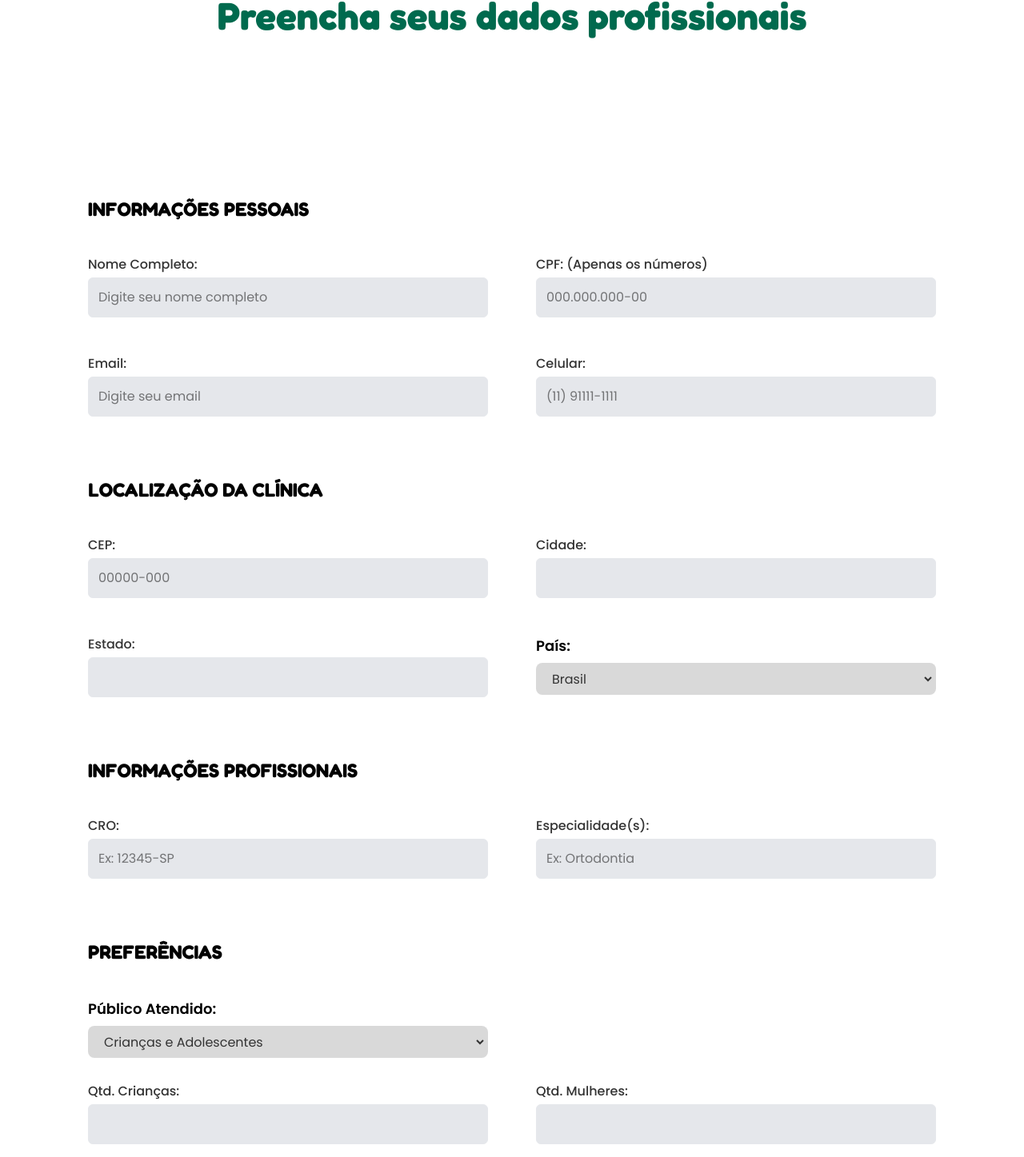
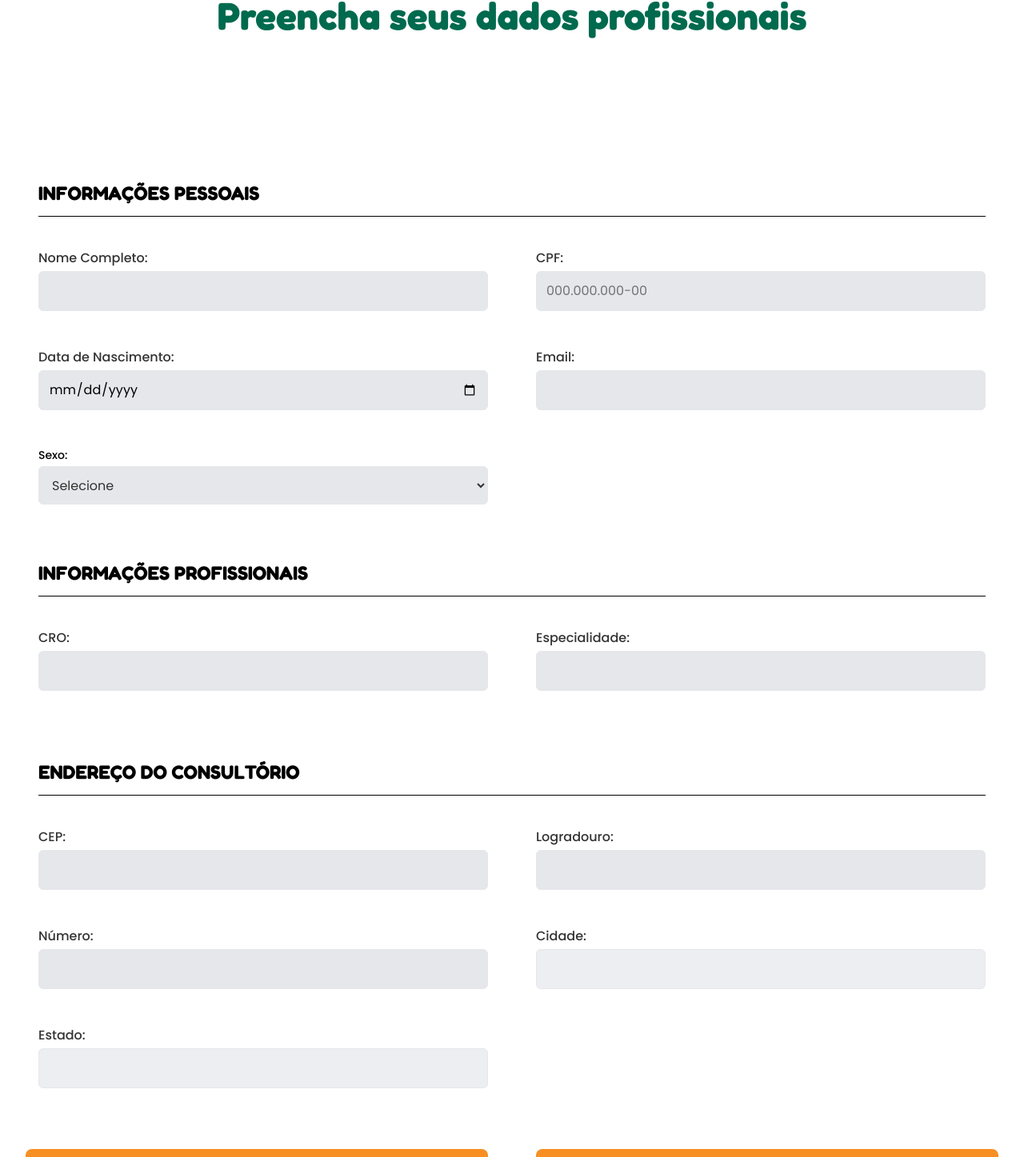
Before and after one commit to TdB-PlataformaRaizDoBem/Raiz-do-Bem, a React (Vite) app: page /voluntario in a window 1280 px wide. Shown: the part 917-2364 px from the top of the page at 80% size. Built offline with nearby package versions, Linux system fonts and the light colour scheme.

Commit message:
update: atualização dos dados do formulário de voluntário

```diff
--- a/src/pages/voluntary/form/VoluntaryForm.tsx
+++ b/src/pages/voluntary/form/VoluntaryForm.tsx
@@ -1,24 +1,49 @@
+import React from 'react';
 import { FormProvider, useForm } from 'react-hook-form';
 import { Link } from 'react-router-dom';
 import { type DentistFormData } from './VoluntaryFormData';
 import VoluntaryFormFields from './VoluntaryFormFields';
 import { Button } from '../../../components/ui/Button';
+import { ToastNotificationContext } from '../../../components/context/NotificationContext';
 
 const VoluntaryForm = () => {
   const methods = useForm<DentistFormData>({ mode: "onBlur" });
+  const {showNotification} = React.useContext(ToastNotificationContext)!;
 
   const onSubmit = (data: DentistFormData) => {
-    console.log('Dados do Dentista:', data);
+  const payload = {
+    cro: data.cro,
+    especialidade: data.especialidades,
+    colaborador: {
+      nomeCompleto: data.nomeCompleto,
+      cpf: data.cpf,
+      dataNascimento: data.dataNascimento,
+      email: data.email,
+      sexo: { id: Number(data.idSexo) } // Objeto idSexo conforme sua descrição
+    },
+    endereco: {
+      logradouro: data.logradouro,
+      cep: data.cep,
+      numero: data.numero,
+      estado: data.estado,
+      cidade: data.cidade,
+      idTipoEndereco: 2 // Fixo para consultório, conforme regra da ONG
+    }
   };
+
+  console.log("Payload Estruturado para o Oracle:", payload);
+  showNotification("Cadastro de voluntário realizado!", "success");
+  methods.reset();
+};
 
   return (
     <FormProvider {...methods}>
       <section className="flex flex-col items-center my-[100px] w-full px-4">
-        <form onSubmit={methods.handleSubmit(onSubmit)} noValidate>
+        <form onSubmit={methods.handleSubmit(onSubmit)} noValidate className="w-full max-w-[1400px]">
 
           <VoluntaryFormFields />
 
-          <div className="grid grid-cols-1 md:grid-cols-2 gap-[60px] mt-[60px] w-full max-w-[1060px]">
+          <div className="grid grid-cols-1 md:grid-cols-2 gap-[60px] mt-[60px] w-full">
             <Link
               to="/"
               className="flex items-center justify-center bg-orange h-[40px] rounded-[8px] text-white text-[1.125rem] font-bold transition-all duration-300 hover:scale-[1.01]"
--- a/src/pages/voluntary/form/VoluntaryFormData.tsx
+++ b/src/pages/voluntary/form/VoluntaryFormData.tsx
@@ -1,15 +1,16 @@
 export interface DentistFormData {
-  nome: string;
+  nomeCompleto: string;
   cpf: string;
+  dataNascimento: string;
   email: string;
-  celular: string;
-  pais: string;
-  estado: string;
-  cidade: string;
-  cep: string;
+  idSexo: string; // ID que representa o tipo (Masculino, Feminino, etc)
+
   cro: string;
   especialidades: string;
-  publicoAtendido: "criancas" | "mulheres" | "ambos";
-  qtdCriancas: number;
-  qtdMulheres: number;
+
+  cep: string;
+  logradouro: string;
+  numero: string;
+  cidade: string;
+  estado: string;
 }
--- a/src/pages/voluntary/form/VoluntaryFormFields.tsx
+++ b/src/pages/voluntary/form/VoluntaryFormFields.tsx
@@ -8,78 +8,134 @@ const VoluntaryFormFields = () => {
     register,
     formState: { errors },
   } = useFormContext<DentistFormData>();
+
   const { buscarCep } = useCep<DentistFormData>();
 
   return (
-    <div className="w-full max-w-[1060px]">
-      <h2 className="text-2xl font-bold mt-[100px] mb-8 border-b border-white/10 pb-2">
+    <div className="w-full mx-auto px-4">
+
+      {/* dados pessoais */}
+      <h2 className="text-2xl font-bold mt-[80px] mb-10 border-b pb-3">
         INFORMAÇÕES PESSOAIS
       </h2>
 
-      <div className="grid grid-cols-1 md:grid-cols-2 gap-[60px] my-[30px]">
+      <div className="grid grid-cols-1 md:grid-cols-2 gap-x-[60px] gap-y-[30px]">
+
         <Input
           label="Nome Completo:"
-          placeholder="Digite seu nome completo"
-          {...register("nome", {
-            required: "Por favor, digite seu nome completo",
-            minLength: {
-              value: 3,
-              message: "O nome deve ter pelo menos 3 caracteres",
-            },
+          {...register("nomeCompleto", {
+            required: "Nome é obrigatório",
+            minLength: { value: 3, message: "Mínimo 3 caracteres" },
           })}
-          error={errors.nome?.message}
+          error={errors.nomeCompleto?.message}
         />
 
         <Input
-          label="CPF: (Apenas os números)"
+          label="CPF:"
           placeholder="000.000.000-00"
           {...register("cpf", {
-            required: "O CPF é obrigatório para o cadastro",
+            required: "CPF obrigatório",
             pattern: {
               value: /^\d{11}$|^\d{3}\.\d{3}\.\d{3}-\d{2}$/,
-              message: "Formato de CPF inválido",
+              message: "CPF inválido",
             },
           })}
           error={errors.cpf?.message}
         />
-      </div>
 
-      <div className="grid grid-cols-1 md:grid-cols-2 gap-[60px] my-[30px]">
+        <Input
+          label="Data de Nascimento:"
+          type="date"
+          {...register("dataNascimento", {
+            required: "Data obrigatória",
+          })}
+          error={errors.dataNascimento?.message}
+        />
+
         <Input
           label="Email:"
-          type="email"
-          placeholder="Digite seu email"
           {...register("email", {
-            required: "E-mail é essencial para o contato",
+            required: "Email obrigatório",
             pattern: {
-              value: /^[a-z0-9._%+-]+@[a-z0-9.-]+\.[a-z]{2,4}$/i,
-              message: "Digite um e-mail válido",
+              value: /^[^\s@]+@[^\s@]+\.[^\s@]+$/,
+              message: "Email inválido",
             },
           })}
           error={errors.email?.message}
         />
 
+        <div className="flex flex-col">
+          <label className="mb-1 font-medium text-sm">
+            Sexo:
+          </label>
+
+          <select
+            {...register("idSexo", { required: "Selecione o sexo" })}
+            className={`
+              h-[48px]
+              rounded-md
+              bg-gray-200
+              px-3
+              text-black
+              border border-gray-200
+              focus:outline-none
+              focus:ring-2 focus:ring-orange
+              transition
+              ${errors.idSexo ? "border-red-600" : ""}
+            `}
+          >
+            <option value="">Selecione</option>
+            <option value="1">Masculino</option>
+            <option value="2">Feminino</option>
+            <option value="3">Outros</option>
+          </select>
+
+          {errors.idSexo && (
+            <span className="text-red-500 text-xs mt-1">
+              {errors.idSexo.message}
+            </span>
+          )}
+        </div>
+      </div>
+
+      {/* dados do profissional*/}
+      <h2 className="text-2xl font-bold mt-[70px] mb-10 border-b pb-3">
+        INFORMAÇÕES PROFISSIONAIS
+      </h2>
+
+      <div className="grid grid-cols-1 md:grid-cols-2 gap-x-[60px] gap-y-[30px]">
         <Input
-          label="Celular:"
-          placeholder="(11) 91111-1111"
-          {...register("celular", {
-            required: "Número de celular é obrigatório",
-            minLength: { value: 10, message: "Número incompleto" },
+          label="CRO:"
+          {...register("cro", {
+            required: "CRO obrigatório",
+            pattern: {
+              value: /^\d{2,6}-[A-Z]{2}$/i,
+              message: "Formato inválido (12345-SP)",
+            },
           })}
-          error={errors.celular?.message}
+          error={errors.cro?.message}
+        />
+
+        <Input
+          label="Especialidade:"
+          {...register("especialidades", {
+            required: "Informe a especialidade",
+          })}
+          error={errors.especialidades?.message}
         />
       </div>
 
-      <h2 className="text-2xl font-bold mt-[60px] mb-8 border-b border-white/10 pb-2">
-        LOCALIZAÇÃO DA CLÍNICA
+      {/* Endereço */}
+      <h2 className="text-2xl font-bold mt-[70px] mb-10 border-b pb-3">
+        ENDEREÇO DO CONSULTÓRIO
       </h2>
 
-      <div className="grid grid-cols-1 md:grid-cols-2 gap-[60px] my-[30px]">
+      <div className="grid grid-cols-1 md:grid-cols-2 gap-x-[60px] gap-y-[30px]">
+
         <Input
           label="CEP:"
-          placeholder="00000-000"
           {...register("cep", {
-            required: "CEP é necessário para localizar sua clínica",
+            required: "CEP obrigatório",
             onBlur: (e) => buscarCep(e.target.value),
             pattern: {
               value: /^\d{5}-?\d{3}$/,
@@ -88,110 +144,35 @@ const VoluntaryFormFields = () => {
           })}
           error={errors.cep?.message}
         />
+
+        <Input
+          label="Logradouro:"
+          {...register("logradouro", {
+            required: "Logradouro obrigatório",
+          })}
+          error={errors.logradouro?.message}
+        />
+
+        <Input
+          label="Número:"
+          {...register("numero", {
+            required: "Número obrigatório",
+          })}
+          error={errors.numero?.message}
+        />
+
         <Input
           label="Cidade:"
           readOnly
           {...register("cidade")}
-          className="bg-[#d9d9d9]/70 cursor-not-allowed"
+          className="bg-gray-200/70 cursor-not-allowed"
         />
-      </div>
 
-      <div className="grid grid-cols-1 md:grid-cols-2 gap-[60px] my-[30px]">
         <Input
           label="Estado:"
           readOnly
           {...register("estado")}
-          className="bg-[#d9d9d9]/70 cursor-not-allowed"
-        />
-        <div className="flex flex-col">
-          <label className="text-[1.125rem] font-semibold mb-2 ">País:</label>
-          <select
-            {...register("pais", { required: "Selecione o país" })}
-            className="w-full md:w-[500px] h-[40px] rounded-[8px] bg-[#d9d9d9] px-[14px] text-black outline-none border-2 border-transparent focus:border-orange"
-          >
-            <option value="Brasil">Brasil</option>
-            <option value="Portugal">Portugal</option>
-          </select>
-          {errors.pais && (
-            <span className="text-red-500 text-sm mt-1">
-              {errors.pais.message}
-            </span>
-          )}
-        </div>
-      </div>
-
-      <h2 className="text-2xl font-bold mt-[60px] mb-8 border-b border-white/10 pb-2">
-        INFORMAÇÕES PROFISSIONAIS
-      </h2>
-
-      <div className="grid grid-cols-1 md:grid-cols-2 gap-[60px] my-[30px]">
-        <Input
-          label="CRO:"
-          placeholder="Ex: 12345-SP"
-          {...register("cro", {
-            required: "O registro profissional (CRO) é obrigatório",
-            pattern: {
-              value: /^\d{2,6}-[A-Z]{2}$/i,
-              message: "Formato aceito: Números-UF (ex: 12345-SP)",
-            },
-          })}
-          error={errors.cro?.message}
-        />
-        <Input
-          label="Especialidade(s):"
-          placeholder="Ex: Ortodontia"
-          {...register("especialidades", {
-            required: "Informe ao menos uma especialidade",
-          })}
-          error={errors.especialidades?.message}
-        />
-      </div>
-
-      <h2 className="text-2xl font-bold mt-[60px] mb-8 border-b border-white/10 pb-2">
-        PREFERÊNCIAS
-      </h2>
-
-      <div className="grid grid-cols-1 md:grid-cols-2 gap-[60px] my-[30px]">
-        <div className="flex flex-col">
-          <label className="text-[1.125rem] font-semibold mb-2 ">
-            Público Atendido:
-          </label>
-          <select
-            {...register("publicoAtendido", {
-              required: "Selecione o público",
-            })}
-            className="w-full md:w-[500px] h-[40px] rounded-[8px] bg-[#d9d9d9] px-[14px] text-black outline-none border-2 border-transparent focus:border-orange"
-          >
-            <option value="criancas">Crianças e Adolescentes</option>
-            <option value="mulheres">Mulheres</option>
-            <option value="ambos">Ambos</option>
-          </select>
-          {errors.publicoAtendido && (
-            <span className="text-red-500 text-sm mt-1">
-              {errors.publicoAtendido.message}
-            </span>
-          )}
-        </div>
-      </div>
-
-      <div className="grid grid-cols-1 md:grid-cols-2 gap-[60px] my-[30px]">
-        <Input
-          label="Qtd. Crianças:"
-          type="number"
-          {...register("qtdCriancas", {
-            valueAsNumber: true,
-            min: { value: 0, message: "Valor não pode ser negativo" },
-          })}
-          error={errors.qtdCriancas?.message}
-        />
-        <Input
-          label="Qtd. Mulheres:"
-          type="number"
-          {...register("qtdMulheres", {
-            valueAsNumber: true,
-            min: { value: 0, message: "Valor não pode ser negativo" },
-          })}
-          error={errors.qtdMulheres?.message}
+          className="bg-gray-200/70 cursor-not-allowed"
         />
       </div>
     </div>
```
